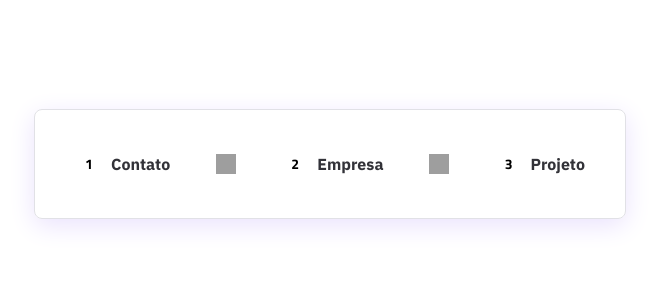
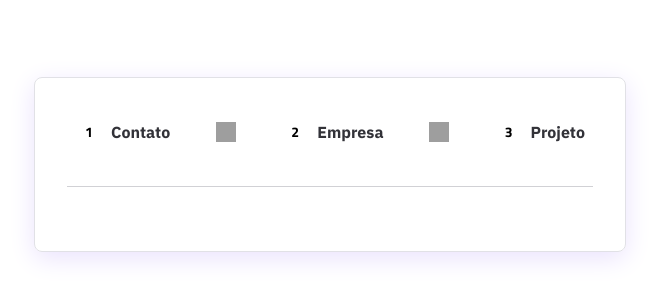
Before and after one commit to maik-emanoel/multi-step-form, a React (Vite) app: page / in a window 1280 px wide. Shown: the part 236-536 px from the top of the page, without its empty margins (310-969 px from the left). Built offline with nearby package versions, Linux system fonts and the light colour scheme; grey boxes are pictures that could not be loaded.

Commit message:
add hr tag

```diff
--- a/src/App.jsx
+++ b/src/App.jsx
@@ -3,7 +3,8 @@ import Header from "./components/Header"
 export default function App() {
     return (
        <div className="max-w-[592px] w-full border-[1px] border-gray-100 rounded-lg shadow-[0rem_0.4rem_1.6rem_#EAE2FD] p-8">
-        <Header />
+            <Header />
+            <hr className="my-8 bg-gray-100 opacity-40" />
        </div>
     )
 }
```
